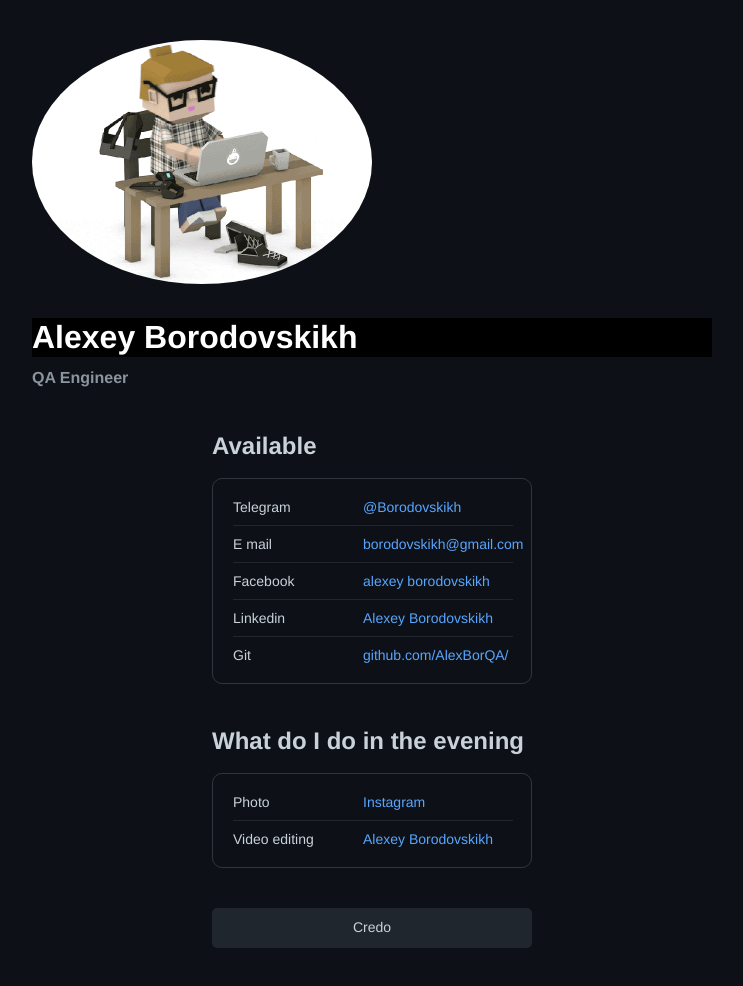
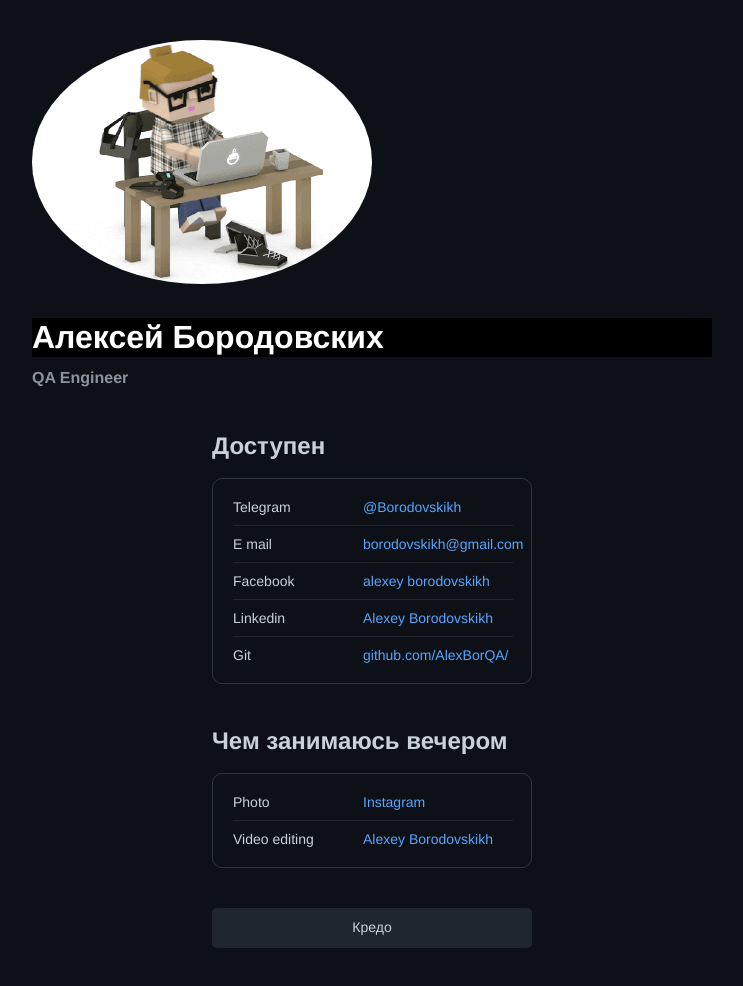
Before and after one commit to AlexBorQA/AlexBorQA.github.io, a plain HTML site: page index.html in a window 1280 px wide. Shown: the whole page, without its empty margins (268-1011 px from the left). Drawn offline with Linux system fonts and the light colour scheme.

Commit message:
On russion

```diff
--- a/index.html
+++ b/index.html
@@ -12,12 +12,12 @@
   <body>
     <header class="header">
       <img  src="./alex.gif" width="50%" alt="avatar" class="header__avatar" />
-<h1 class="header__title">Alexey Borodovskikh</h1>
+<h1 class="header__title">Алексей Бородовских</h1>
 <h3 class="header__subtitle">QA Engineer</h3>
     </header>
 <main>
       <section class="links">
-        <h2 class="links__header">Available</h2>
+        <h2 class="links__header">Доступен</h2>
         <ul class="links__container">
           <li class="links__link">
             <p class="links__title">Telegram</p>
@@ -46,7 +46,7 @@
         </ul>
       </section>
       <section class="links">
-        <h2 class="links__header">What do I do in the evening</h2>
+        <h2 class="links__header">Чем занимаюсь вечером</h2>
         <ul class="links__container">
           <li class="links__link">
             <p class="links__title">Photo</p>
@@ -60,7 +60,7 @@
       </section>
     </main>
     <footer>
-      <button type = "button" class="button-link" href=""> Credo </button>
+      <button type = "button" class="button-link" href=""> Кредо </button>
     </footer>
     <script type="text/javascript" src="js.js"></script>
   </body>
--- a/js.js
+++ b/js.js
@@ -3,5 +3,5 @@ const button = document.querySelector('button');
 
 /* Тут на кнопку навешиваем обрабочик, который ждёт клика и тогда запустит логику */
 button.addEventListener('click', function() {
-	alert('I always finish everything')
+	alert('Всегда довожу все до конца.')
 })
```
